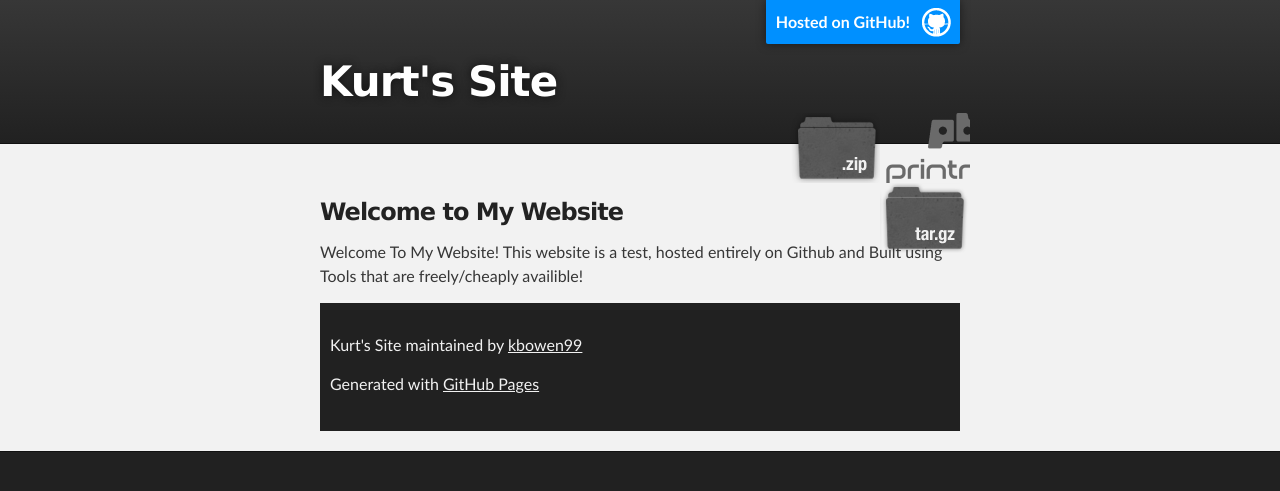
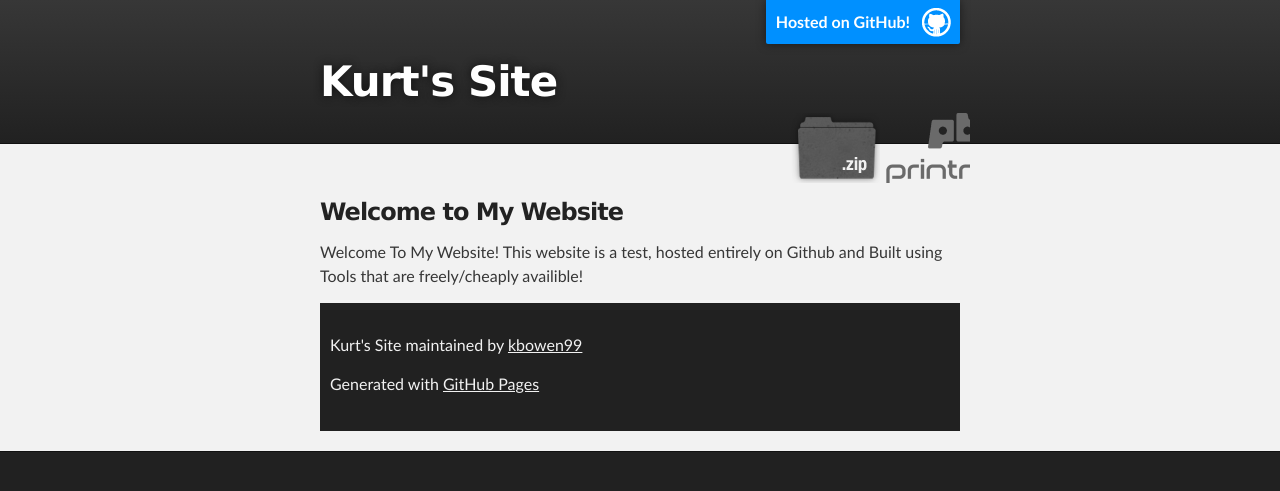
Before and after one commit to kbowen99/kbowen99.github.io, a PHP site: page / in a window 1280 px wide. Shown: the top 491 px of the page. Run offline with PHP 8.4, Linux system fonts and the light colour scheme.

Commit message:
Navbar QuickFix
Guess What? Something Broke...

```diff
--- a/index.html
+++ b/index.html
@@ -23,7 +23,6 @@
             <section id="links">
               <a class="pb_logo_link" href="http://printrbot.com/">Watch The Printr</a>
               <a class="zip_download_link" href="https://github.com/kbowen99/mygithubpage/zipball/master">Download this project as a .zip file</a>
-              <a class="tar_download_link" href="https://github.com/kbowen99/mygithubpage/tarball/master">Download this project as a tar.gz file</a>
             </section>
         </header>
     </div>
--- a/stylesheets/stylesheet.css
+++ b/stylesheets/stylesheet.css
@@ -309,7 +309,7 @@ Full-Width Styles
 
 #links {
   position: absolute;
-  width: 210px;
+  width: 310px;
   z-index: 10;
   bottom: -40px;
   right: 0;
@@ -337,17 +337,6 @@ Full-Width Styles
   background: url(../images/sprite_download.png) no-repeat bottom left;
 }
 
-.tar_download_link {
-  display: block;
-  float: right;
-  width: 90px;
-  height:70px;
-  text-indent: -5000px;
-  overflow: hidden;
-  background: url(../images/sprite_download.png) no-repeat bottom right;
-  margin-left: 10px;
-}
-
 .pb_logo_link:hover {
   background: url(../images/PB_logo_blue.png) no-repeat;
 }
@@ -356,9 +345,6 @@ Full-Width Styles
   background: url(../images/sprite_download.png) no-repeat top left;
 }
 
-.tar_download_link:hover {
-  background: url(../images/sprite_download.png) no-repeat top right;
-}
 
 #main_content_wrap {
   background: #f2f2f2;
```
